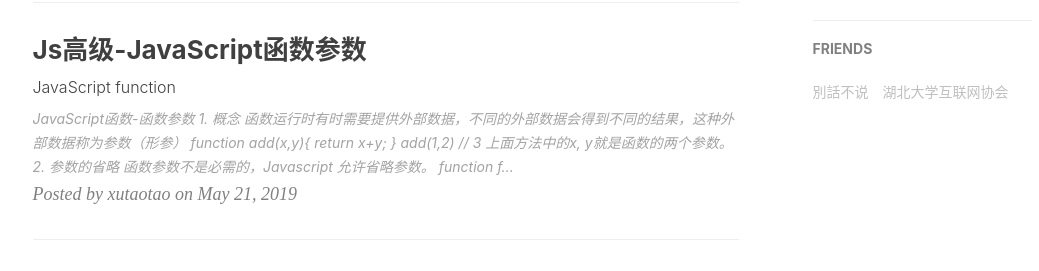
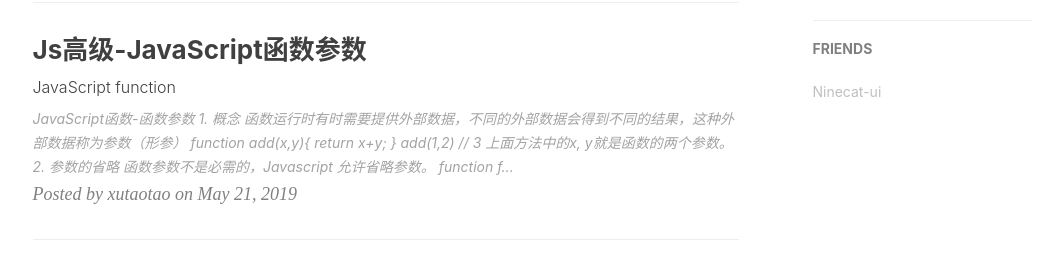
Before and after one commit to Xutaotaotao/Xutaotaotao.github.io, a Jekyll site: the page built from index.html, in a window 1280 px wide and 900 px high, scrolled down 757 px. Shown: the part 177-448 px from the top of the window, without its empty margins (135-1174 px from the left). Built offline with Jekyll 4.4.1, drawn with Linux system fonts in a browser that asks for light colours; the list of posts is cut into pages by our own code; comment, search, counter and statistics services are not loaded.

Commit message:
修改friens

```diff
--- a/_config.yml
+++ b/_config.yml
@@ -62,10 +62,7 @@ featured-condition-size: 1              # A tag will be featured if the size of
 # Friends
 friends: [
     {
-        title: "別話不说",
-        href: "https://www.xutaotao.cn"
-    },{
-        title: "湖北大学互联网协会",
-        href: "http://hlwxh.xutaotao.cn"
-    }
+        title: "Ninecat-ui",
+        href: "https://ninecat-ui.github.io/"
+    },
 ]
```
